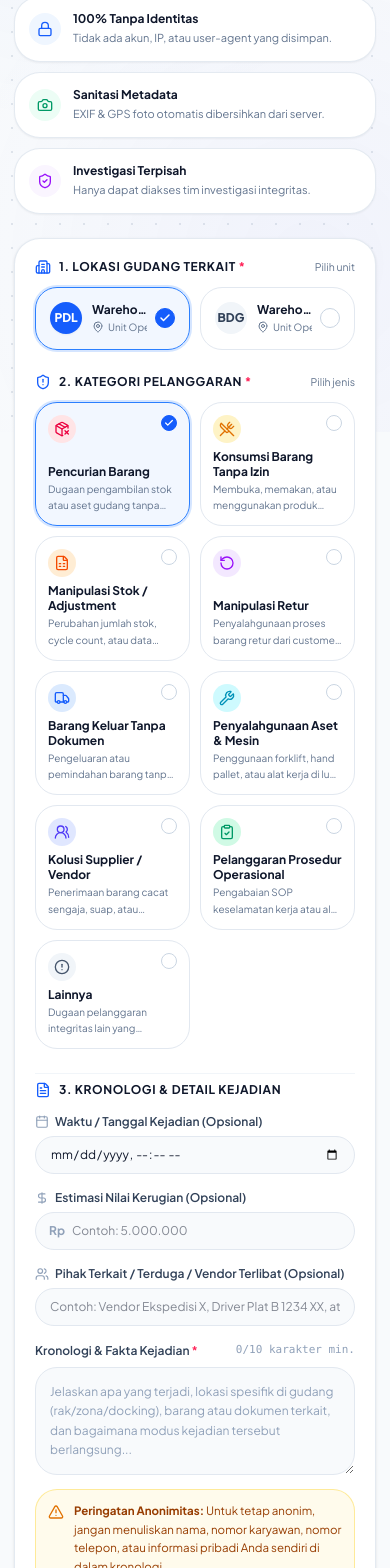
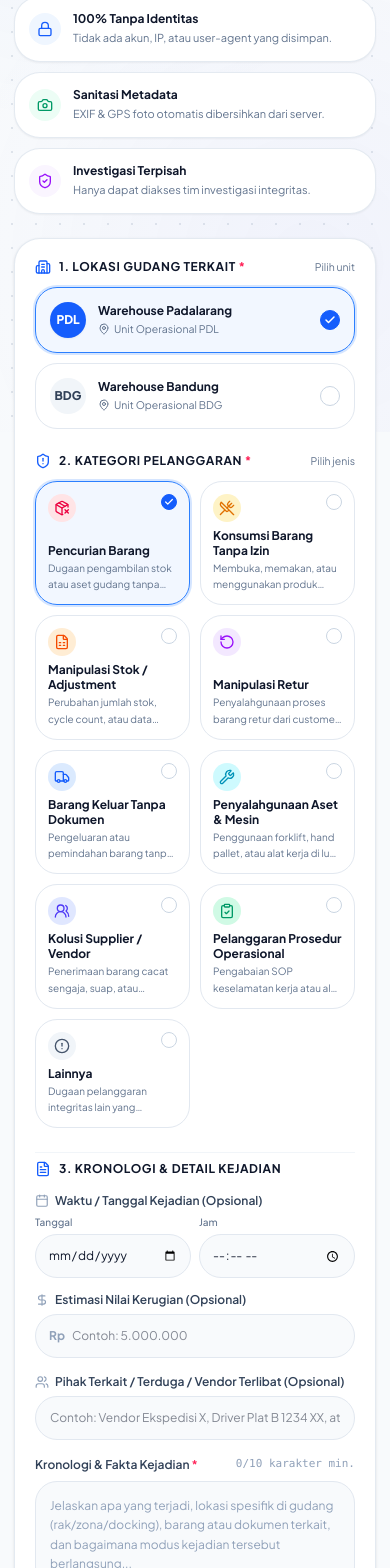
Before and after one commit to priandana/wact-warehouse, a Next.js app: page /integrity/report in a window 390 px wide. Shown: the part 412-1980 px from the top of the page. Built offline with nearby package versions, Linux system fonts and the light colour scheme; no server answers.

Commit message:
fix: harden integrity form mobile geometry

```diff
--- a/app/integrity/layout.tsx
+++ b/app/integrity/layout.tsx
@@ -125,13 +125,13 @@ export default function IntegrityPublicLayout({
         </div>
       </header>
 
-      {/* Main Content Viewport */}
-      <main className="flex-1 max-w-5xl w-full mx-auto px-3.5 sm:px-6 py-6 sm:py-12 relative min-w-0">
+      {/* Main Content Viewport with Safe Area */}
+      <main className="flex-1 max-w-5xl w-full mx-auto px-3.5 sm:px-6 py-6 sm:py-12 relative min-w-0 pb-[calc(24px+env(safe-area-inset-bottom,0px))]">
         {children}
       </main>
 
       {/* Bottom Compliance & Privacy Footer */}
-      <footer className="relative z-10 border-t border-slate-200/90 dark:border-slate-900/80 bg-white/70 dark:bg-slate-950/60 backdrop-blur-xs py-6">
+      <footer className="relative z-10 border-t border-slate-200/90 dark:border-slate-900/80 bg-white/70 dark:bg-slate-950/60 backdrop-blur-xs py-6 pb-[calc(1.5rem+env(safe-area-inset-bottom,0px))]">
         <div className="max-w-5xl mx-auto px-4 sm:px-6 flex flex-col sm:flex-row items-center justify-between gap-4 text-xs text-slate-600 dark:text-slate-400 text-center sm:text-left">
           <div className="flex items-center justify-center sm:justify-start gap-2">
             <div className="w-5 h-5 rounded-full bg-emerald-100 dark:bg-emerald-950/80 border border-emerald-300 dark:border-emerald-700/60 flex items-center justify-center text-emerald-600 dark:text-emerald-400 shrink-0">
--- a/app/integrity/report/page.tsx
+++ b/app/integrity/report/page.tsx
@@ -128,9 +128,37 @@ export default function PublicIntegrityReportPage() {
   const [selectedWarehouseId, setSelectedWarehouseId] = useState<string>(DEFAULT_WAREHOUSES[0].id);
   const [selectedCategory, setSelectedCategory] = useState<IntegrityCategory>('theft');
   const [incidentDatetime, setIncidentDatetime] = useState<string>('');
+  const [incidentDate, setIncidentDate] = useState<string>('');
+  const [incidentTime, setIncidentTime] = useState<string>('');
   const [description, setDescription] = useState<string>('');
   const [estimatedLossStr, setEstimatedLossStr] = useState<string>('');
   const [involvedParty, setInvolvedParty] = useState<string>('');
+
+  const handleDateChange = (dateVal: string) => {
+    setIncidentDate(dateVal);
+    if (dateVal && incidentTime) {
+      setIncidentDatetime(`${dateVal}T${incidentTime}`);
+    } else if (dateVal) {
+      setIncidentDatetime(`${dateVal}T00:00`);
+    } else {
+      setIncidentDatetime('');
+    }
+  };
+
+  const handleTimeChange = (timeVal: string) => {
+    setIncidentTime(timeVal);
+    if (incidentDate && timeVal) {
+      setIncidentDatetime(`${incidentDate}T${timeVal}`);
+    } else if (timeVal) {
+      const today = new Date().toISOString().slice(0, 10);
+      setIncidentDate(today);
+      setIncidentDatetime(`${today}T${timeVal}`);
+    } else if (incidentDate) {
+      setIncidentDatetime(`${incidentDate}T00:00`);
+    } else {
+      setIncidentDatetime('');
+    }
+  };
 
   // Announcement state & Auto-Open Modal state
   const [announcement, setAnnouncement] = useState<PublicAnnouncementDisplay | null>(null);
@@ -548,7 +576,7 @@ export default function PublicIntegrityReportPage() {
         )}
 
         {/* ── STEP 1: LOKASI GUDANG ────────────────────────────────────────── */}
-        <div className="space-y-3">
+        <div className="space-y-3 w-full min-w-0 max-w-full">
           <div className="flex items-center justify-between">
             <label className="text-xs font-bold text-slate-900 dark:text-white uppercase tracking-wider flex items-center gap-2">
               <Building2 className="w-4 h-4 text-blue-600 dark:text-blue-400 shrink-0" />
@@ -557,7 +585,7 @@ export default function PublicIntegrityReportPage() {
             <span className="text-[10.5px] sm:text-[11px] text-slate-500 truncate">Pilih unit</span>
           </div>
 
-          <div className="grid grid-cols-1 min-[375px]:grid-cols-2 gap-2.5 sm:gap-3 w-full">
+          <div className="grid grid-cols-1 sm:grid-cols-2 gap-2.5 sm:gap-3 w-full min-w-0 max-w-full">
             {warehouses.map((wh) => {
               const isSelected = selectedWarehouseId === wh.id;
               return (
@@ -566,16 +594,16 @@ export default function PublicIntegrityReportPage() {
                   type="button"
                   onClick={() => setSelectedWarehouseId(wh.id)}
                   className={cn(
-                    'p-3.5 sm:p-4 rounded-xl border text-left transition-all flex items-center justify-between group cursor-pointer min-h-[56px]',
+                    'p-3.5 sm:p-4 rounded-xl border text-left transition-all flex items-center justify-between group cursor-pointer min-h-[56px] w-full min-w-0 max-w-full box-border',
                     isSelected
                       ? 'bg-blue-50/80 border-blue-500 ring-2 ring-blue-500/20 dark:bg-blue-950/40 dark:border-blue-500 dark:ring-blue-500/30'
                       : 'bg-white dark:bg-slate-900/60 border-slate-200 dark:border-slate-800 hover:border-slate-300 dark:hover:border-slate-700'
                   )}
                 >
-                  <div className="flex items-center gap-2.5 sm:gap-3 min-w-0">
+                  <div className="flex items-center gap-3 min-w-0 flex-1">
                     <div
                       className={cn(
-                        'w-8 h-8 sm:w-9 sm:h-9 rounded-xl flex items-center justify-center font-extrabold text-xs transition-colors shrink-0',
+                        'w-9 h-9 rounded-xl flex items-center justify-center font-extrabold text-xs transition-colors shrink-0',
                         isSelected
                           ? 'bg-blue-600 text-white shadow-xs'
                           : 'bg-slate-100 dark:bg-slate-800 text-slate-700 dark:text-slate-300'
@@ -583,11 +611,11 @@ export default function PublicIntegrityReportPage() {
                     >
                       {wh.code}
                     </div>
-                    <div className="min-w-0">
-                      <h4 className="text-xs sm:text-sm font-bold text-slate-900 dark:text-white truncate">
+                    <div className="min-w-0 flex-1">
+                      <h4 className="text-xs sm:text-sm font-bold text-slate-900 dark:text-white break-words">
                         {wh.name}
                       </h4>
-                      <p className="text-[10px] sm:text-[11px] text-slate-500 dark:text-slate-400 flex items-center gap-1 mt-0.5 truncate">
+                      <p className="text-[10.5px] sm:text-[11px] text-slate-500 dark:text-slate-400 flex items-center gap-1 mt-0.5">
                         <MapPin className="w-3 h-3 shrink-0" />
                         <span>Unit Operasional {wh.code}</span>
                       </p>
@@ -596,7 +624,7 @@ export default function PublicIntegrityReportPage() {
 
                   <div
                     className={cn(
-                      'w-5 h-5 rounded-full border flex items-center justify-center shrink-0 transition-colors ml-2',
+                      'w-5 h-5 rounded-full border flex items-center justify-center shrink-0 transition-colors ml-3',
                       isSelected
                         ? 'border-blue-600 bg-blue-600 text-white'
                         : 'border-slate-300 dark:border-slate-700'
@@ -611,7 +639,7 @@ export default function PublicIntegrityReportPage() {
         </div>
 
         {/* ── STEP 2: KATEGORI PELANGGARAN ─────────────────────────────────── */}
-        <div className="space-y-3">
+        <div className="space-y-3 w-full min-w-0 max-w-full">
           <div className="flex items-center justify-between">
             <label className="text-xs font-bold text-slate-900 dark:text-white uppercase tracking-wider flex items-center gap-2">
               <ShieldAlert className="w-4 h-4 text-blue-600 dark:text-blue-400 shrink-0" />
@@ -620,7 +648,7 @@ export default function PublicIntegrityReportPage() {
             <span className="text-[10.5px] sm:text-[11px] text-slate-500 truncate">Pilih jenis</span>
           </div>
 
-          <div className="grid grid-cols-1 min-[375px]:grid-cols-2 sm:grid-cols-3 gap-2.5 sm:gap-3 w-full">
+          <div className="grid grid-cols-1 min-[360px]:grid-cols-2 sm:grid-cols-3 gap-2.5 sm:gap-3 w-full min-w-0 max-w-full">
             {(Object.keys(INTEGRITY_CATEGORIES) as IntegrityCategory[]).map((catKey) => {
               const meta = INTEGRITY_CATEGORIES[catKey];
               const uiMeta = CATEGORY_UI_META[catKey];
@@ -633,13 +661,13 @@ export default function PublicIntegrityReportPage() {
                   type="button"
                   onClick={() => setSelectedCategory(catKey)}
                   className={cn(
-                    'p-3 sm:p-3.5 rounded-xl border text-left transition-all flex flex-col justify-between group relative overflow-hidden min-h-[96px] sm:min-h-[105px] cursor-pointer',
+                    'p-3 sm:p-3.5 rounded-xl border text-left transition-all flex flex-col justify-between group relative overflow-hidden min-h-[96px] sm:min-h-[105px] h-full w-full min-w-0 max-w-full box-border cursor-pointer',
                     isSelected
                       ? 'bg-blue-50/80 border-blue-500 ring-2 ring-blue-500/20 dark:bg-blue-950/40 dark:border-blue-500 dark:ring-blue-500/30'
                       : 'bg-white dark:bg-slate-900/60 border-slate-200 dark:border-slate-800 hover:border-slate-300 dark:hover:border-slate-700'
                   )}
                 >
-                  <div className="flex items-start justify-between w-full mb-1.5 sm:mb-2">
+                  <div className="flex items-start justify-between w-full min-w-0 mb-1.5 sm:mb-2">
                     <div
                       className={cn(
                         'w-7 h-7 sm:w-8 sm:h-8 rounded-lg flex items-center justify-center shrink-0 transition-transform group-hover:scale-105',
@@ -652,7 +680,7 @@ export default function PublicIntegrityReportPage() {
 
                     <div
                       className={cn(
-                        'w-4 h-4 rounded-full border flex items-center justify-center shrink-0',
+                        'w-4 h-4 rounded-full border flex items-center justify-center shrink-0 ml-2',
                         isSelected
                           ? 'border-blue-600 bg-blue-600 text-white'
                           : 'border-slate-300 dark:border-slate-700'
@@ -662,7 +690,7 @@ export default function PublicIntegrityReportPage() {
                     </div>
                   </div>
 
-                  <div>
+                  <div className="w-full min-w-0">
                     <h4 className="text-xs font-bold text-slate-900 dark:text-white leading-tight break-words">
                       {meta.label}
                     </h4>
@@ -677,34 +705,56 @@ export default function PublicIntegrityReportPage() {
         </div>
 
         {/* ── STEP 3: KRONOLOGI & DETAIL KEJADIAN ───────────────────────────── */}
-        <div className="space-y-4 pt-2 border-t border-slate-100 dark:border-slate-800">
+        <div className="space-y-4 pt-2 border-t border-slate-100 dark:border-slate-800 w-full min-w-0 max-w-full">
           <label className="text-xs font-bold text-slate-900 dark:text-white uppercase tracking-wider flex items-center gap-2">
-            <FileText className="w-4 h-4 text-blue-600 dark:text-blue-400" />
+            <FileText className="w-4 h-4 text-blue-600 dark:text-blue-400 shrink-0" />
             <span>3. Kronologi & Detail Kejadian</span>
           </label>
 
           {/* Incident Datetime & Estimated Loss */}
-          <div className="grid grid-cols-1 sm:grid-cols-2 gap-4">
-            <div className="space-y-1.5">
+          <div className="grid grid-cols-1 sm:grid-cols-2 gap-3.5 sm:gap-4 w-full min-w-0 max-w-full">
+            {/* Date & Time Dual Inputs (Zero Intrinsic Width Overflow) */}
+            <div className="space-y-1.5 w-full min-w-0 max-w-full">
               <label className="text-xs font-semibold text-slate-700 dark:text-slate-300 flex items-center gap-1.5">
-                <Calendar className="w-3.5 h-3.5 text-slate-400" />
+                <Calendar className="w-3.5 h-3.5 text-slate-400 shrink-0" />
                 <span>Waktu / Tanggal Kejadian (Opsional)</span>
               </label>
-              <input
-                type="datetime-local"
-                value={incidentDatetime}
-                onChange={(e) => setIncidentDatetime(e.target.value)}
-                className="w-full bg-slate-50 dark:bg-slate-950 border border-slate-200 dark:border-slate-800 rounded-xl px-3.5 py-2.5 text-xs text-slate-900 dark:text-slate-100 focus:outline-none focus:ring-2 focus:ring-blue-500"
-              />
+
+              <div className="grid grid-cols-1 min-[360px]:grid-cols-2 gap-2 w-full min-w-0 max-w-full">
+                <div className="space-y-1 min-w-0">
+                  <span className="text-[10px] font-medium text-slate-500 dark:text-slate-400 block">
+                    Tanggal
+                  </span>
+                  <input
+                    type="date"
+                    value={incidentDate}
+                    onChange={(e) => handleDateChange(e.target.value)}
+                    className="w-full max-w-full min-w-0 box-border bg-slate-50 dark:bg-slate-950 border border-slate-200 dark:border-slate-800 rounded-xl px-3 py-2 text-xs text-slate-900 dark:text-slate-100 focus:outline-none focus:ring-2 focus:ring-blue-500 min-h-[44px]"
+                  />
+                </div>
+
+                <div className="space-y-1 min-w-0">
+                  <span className="text-[10px] font-medium text-slate-500 dark:text-slate-400 block">
+                    Jam
+                  </span>
+                  <input
+                    type="time"
+                    value={incidentTime}
+                    onChange={(e) => handleTimeChange(e.target.value)}
+                    className="w-full max-w-full min-w-0 box-border bg-slate-50 dark:bg-slate-950 border border-slate-200 dark:border-slate-800 rounded-xl px-3 py-2 text-xs text-slate-900 dark:text-slate-100 focus:outline-none focus:ring-2 focus:ring-blue-500 min-h-[44px]"
+                  />
+                </div>
+              </div>
             </div>
 
-            <div className="space-y-1.5">
+            {/* Estimated Loss */}
+            <div className="space-y-1.5 w-full min-w-0 max-w-full">
               <label className="text-xs font-semibold text-slate-700 dark:text-slate-300 flex items-center gap-1.5">
-                <DollarSign className="w-3.5 h-3.5 text-slate-400" />
+                <DollarSign className="w-3.5 h-3.5 text-slate-400 shrink-0" />
                 <span>Estimasi Nilai Kerugian (Opsional)</span>
               </label>
-              <div className="relative">
-                <span className="absolute left-3.5 top-1/2 -translate-y-1/2 text-xs font-bold text-slate-400">
+              <div className="relative w-full min-w-0 max-w-full">
+                <span className="absolute left-3.5 top-1/2 -translate-y-1/2 text-xs font-bold text-slate-400 pointer-events-none">
                   Rp
                 </span>
                 <input
@@ -712,16 +762,16 @@ export default function PublicIntegrityReportPage() {
                   placeholder="Contoh: 5.000.000"
                   value={estimatedLossStr}
                   onChange={(e) => setEstimatedLossStr(e.target.value)}
-                  className="w-full bg-slate-50 dark:bg-slate-950 border border-slate-200 dark:border-slate-800 rounded-xl pl-9 pr-3.5 py-2.5 text-xs text-slate-900 dark:text-slate-100 focus:outline-none focus:ring-2 focus:ring-blue-500"
+                  className="w-full max-w-full min-w-0 box-border bg-slate-50 dark:bg-slate-950 border border-slate-200 dark:border-slate-800 rounded-xl pl-9 pr-3.5 py-2.5 text-xs text-slate-900 dark:text-slate-100 focus:outline-none focus:ring-2 focus:ring-blue-500 min-h-[44px]"
                 />
               </div>
             </div>
           </div>
 
           {/* Suspected / Involved Party */}
-          <div className="space-y-1.5">
+          <div className="space-y-1.5 w-full min-w-0 max-w-full">
             <label className="text-xs font-semibold text-slate-700 dark:text-slate-300 flex items-center gap-1.5">
-              <Users className="w-3.5 h-3.5 text-slate-400" />
+              <Users className="w-3.5 h-3.5 text-slate-400 shrink-0" />
               <span>Pihak Terkait / Terduga / Vendor Terlibat (Opsional)</span>
             </label>
             <input
@@ -729,12 +779,12 @@ export default function PublicIntegrityReportPage() {
               placeholder="Contoh: Vendor Ekspedisi X, Driver Plat B 1234 XX, atau shift malam"
               value={involvedParty}
               onChange={(e) => setInvolvedParty(e.target.value)}
-              className="w-full bg-slate-50 dark:bg-slate-950 border border-slate-200 dark:border-slate-800 rounded-xl px-3.5 py-2.5 text-xs text-slate-900 dark:text-slate-100 focus:outline-none focus:ring-2 focus:ring-blue-500"
+              className="w-full max-w-full min-w-0 box-border bg-slate-50 dark:bg-slate-950 border border-slate-200 dark:border-slate-800 rounded-xl px-3.5 py-2.5 text-xs text-slate-900 dark:text-slate-100 focus:outline-none focus:ring-2 focus:ring-blue-500 min-h-[44px]"
             />
           </div>
 
           {/* Description Textarea */}
-          <div className="space-y-2">
+          <div className="space-y-2 w-full min-w-0 max-w-full">
             <div className="flex items-center justify-between">
               <label className="text-xs font-semibold text-slate-700 dark:text-slate-300">
                 Kronologi & Fakta Kejadian <span className="text-rose-500">*</span>
@@ -756,13 +806,13 @@ export default function PublicIntegrityReportPage() {
               placeholder="Jelaskan apa yang terjadi, lokasi spesifik di gudang (rak/zona/docking), barang atau dokumen terkait, dan bagaimana modus kejadian tersebut berlangsung..."
               value={description}
               onChange={(e) => setDescription(e.target.value)}
-              className="w-full bg-slate-50 dark:bg-slate-950 border border-slate-200 dark:border-slate-800 rounded-xl p-3.5 text-xs text-slate-900 dark:text-slate-100 focus:outline-none focus:ring-2 focus:ring-blue-500 leading-relaxed placeholder:text-slate-400"
+              className="w-full max-w-full min-w-0 box-border bg-slate-50 dark:bg-slate-950 border border-slate-200 dark:border-slate-800 rounded-xl p-3.5 text-xs text-slate-900 dark:text-slate-100 focus:outline-none focus:ring-2 focus:ring-blue-500 leading-relaxed placeholder:text-slate-400"
             />
 
             {/* Reporter Self-Identification Warning (Part E) */}
-            <div className="p-3 rounded-xl bg-amber-50/90 dark:bg-amber-950/30 border border-amber-200/80 dark:border-amber-800/50 text-[11.5px] text-amber-800 dark:text-amber-300 flex items-start gap-2.5">
+            <div className="p-3 rounded-xl bg-amber-50/90 dark:bg-amber-950/30 border border-amber-200/80 dark:border-amber-800/50 text-[11.5px] text-amber-800 dark:text-amber-300 flex items-start gap-2.5 w-full min-w-0 box-border">
               <AlertTriangle className="w-4 h-4 text-amber-600 dark:text-amber-400 shrink-0 mt-0.5" />
-              <p className="leading-relaxed">
+              <p className="leading-relaxed break-words">
                 <strong>Peringatan Anonimitas:</strong> Untuk tetap anonim, jangan menuliskan nama, nomor karyawan, nomor telepon, atau informasi pribadi Anda sendiri di dalam kronologi.
               </p>
             </div>
```
Also changed, not shown: app/integrity/track/page.tsx (+4 -4 lines).
